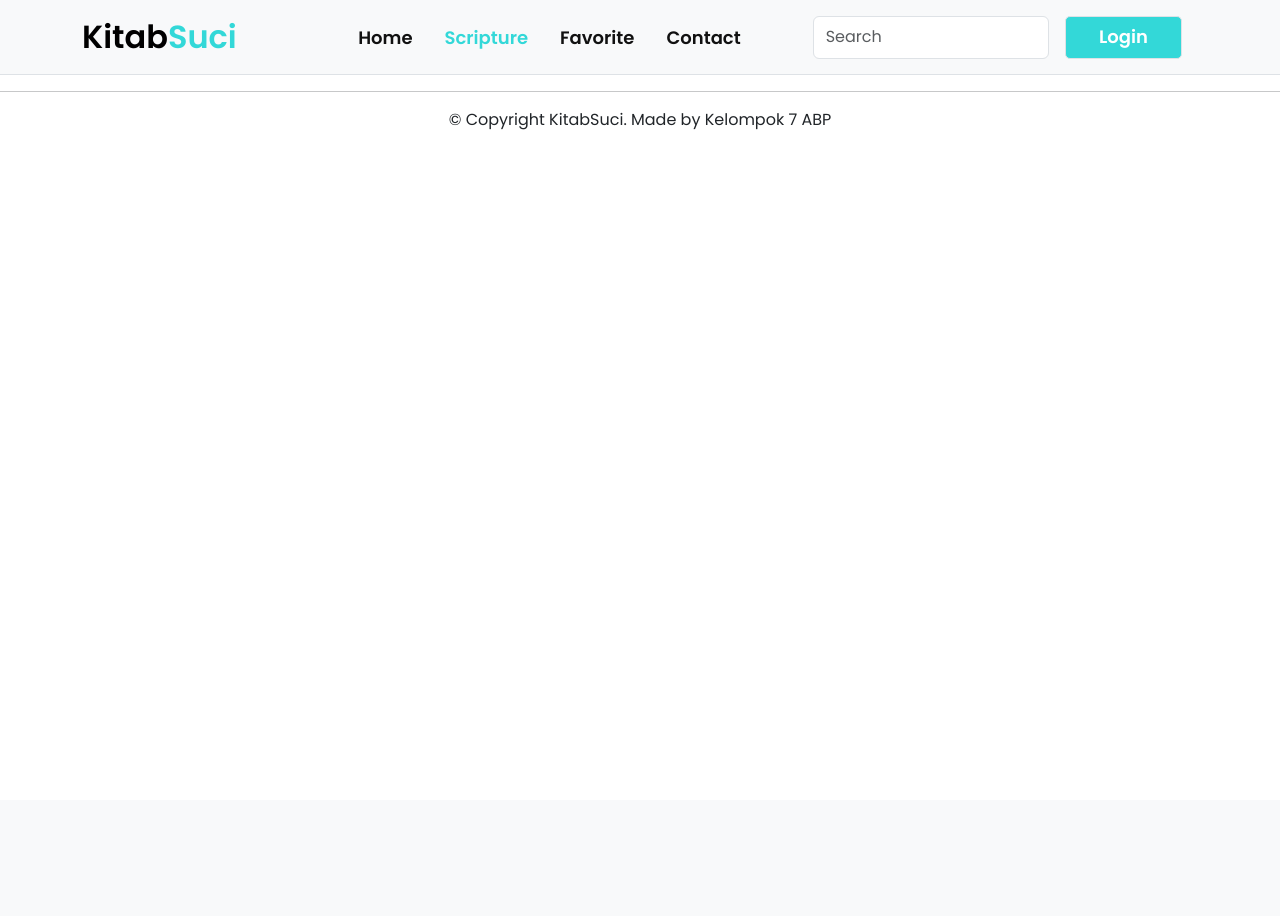
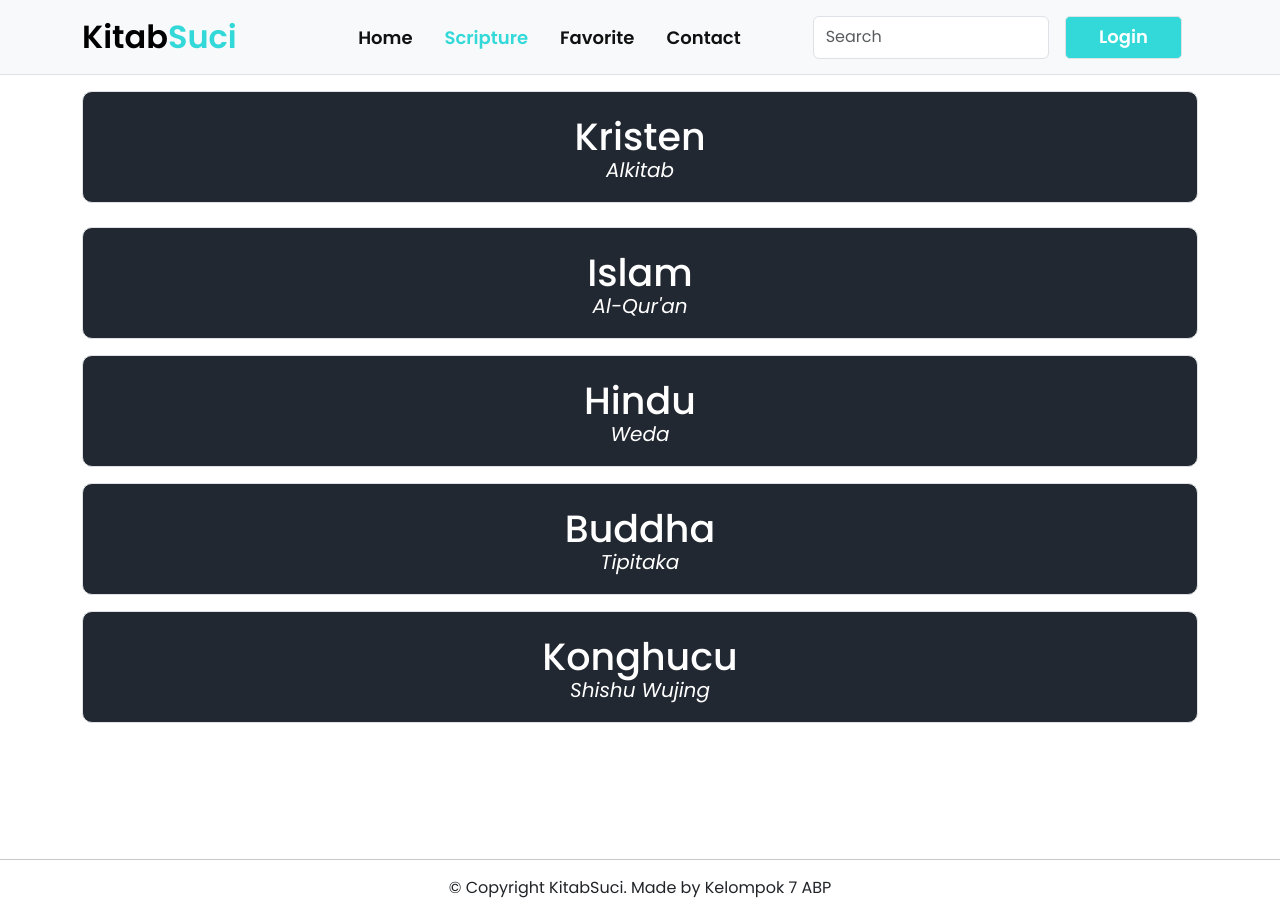
Before and after one commit to velmanharefa/KitabSuciWeb, a Laravel app: page /scripture in a window 1280 px wide. Before the commit the page ends 130 px from the top, so only its background shows below. Run offline with Laravel 10, Linux system fonts and the light colour scheme.

Commit message:
new page scripture
untuk memilih kitab berdasarkan agama

```diff
--- a/resources/views/contact.blade.php
+++ b/resources/views/contact.blade.php
@@ -30,7 +30,7 @@
                 <div class="navbar-nav ms-auto login justify-content-end">
                     <div class="menu d-flex mx-5">
                         <a class="nav-link" id="home-link" href="{{ url('/landingPage') }}">Home</a>
-                        <a class="nav-link" id="scripture-link" href="{{ url('/kitab') }}">Scripture</a>
+                        <a class="nav-link" id="scripture-link" href="{{ url('/scripture') }}">Scripture</a>
                         <a class="nav-link" id="favorite-link" href="{{ url('/favorite') }}">Favorite</a>
                         <a class="nav-link active" id="contact-link" href="{{ url('/contact') }}">Contact</a>
                     </div>
--- a/resources/views/favorite.blade.php
+++ b/resources/views/favorite.blade.php
@@ -30,7 +30,7 @@
                 <div class="navbar-nav ms-auto login justify-content-end">
                     <div class="menu d-flex mx-5">
                         <a class="nav-link" id="home-link" href="{{ url('/landingPage') }}">Home</a>
-                        <a class="nav-link" id="scripture-link" href="{{ url('/kitab') }}">Scripture</a>
+                        <a class="nav-link" id="scripture-link" href="{{ url('/scripture') }}">Scripture</a>
                         <a class="nav-link active" id="favorite-link" href="{{ url('/favorite') }}">Favorite</a>
                         <a class="nav-link" id="contact-link" href="{{ url('/contact') }}">Contact</a>
                     </div>
--- a/resources/views/kitab.blade.php
+++ b/resources/views/kitab.blade.php
@@ -30,7 +30,7 @@
                 <div class="navbar-nav ms-auto login justify-content-end">
                     <div class="menu d-flex mx-5">
                         <a class="nav-link" id="home-link" href="{{ url('/landingPage') }}">Home</a>
-                        <a class="nav-link active" id="scripture-link" href="{{ url('/kitab') }}">Scripture</a>
+                        <a class="nav-link active" id="scripture-link" href="{{ url('/scripture') }}">Scripture</a>
                         <a class="nav-link" id="favorite-link" href="{{ url('/favorite') }}">Favorite</a>
                         <a class="nav-link" id="contact-link" href="{{ url('/contact') }}">Contact</a>
                     </div>
--- a/resources/views/landingPage.blade.php
+++ b/resources/views/landingPage.blade.php
@@ -31,7 +31,7 @@
             <div class="navbar-nav ms-auto login justify-content-end">
                 <div class="menu d-flex mx-5">
                   <a class="nav-link active" id="home-link" href="{{ url('/landingPage') }}">Home</a>
-                  <a class="nav-link" id="scripture-link" href="{{ url('/kitab') }}">Scripture</a>
+                  <a class="nav-link" id="scripture-link" href="{{ url('/scripture') }}">Scripture</a>
                   <a class="nav-link" id="favorite-link" href="{{ url('/favorite') }}">Favorite</a>
                   <a class="nav-link" id="contact-link" href="{{ url('/contact') }}">Contact</a>
                 </div>
--- a/resources/views/scripture.blade.php
+++ b/resources/views/scripture.blade.php
@@ -30,7 +30,7 @@
                 <div class="navbar-nav ms-auto login justify-content-end">
                     <div class="menu d-flex mx-5">
                         <a class="nav-link" id="home-link" href="{{ url('/landingPage') }}">Home</a>
-                        <a class="nav-link active" id="scripture-link" href="{{ url('/kitab') }}">Scripture</a>
+                        <a class="nav-link active" id="scripture-link" href="{{ url('/scripture') }}">Scripture</a>
                         <a class="nav-link" id="favorite-link" href="{{ url('/favorite') }}">Favorite</a>
                         <a class="nav-link" id="contact-link" href="{{ url('/contact') }}">Contact</a>
                     </div>
@@ -45,13 +45,60 @@
     <section class="content">
         <div class="container">
             <div class="row">
-
+                <a href="{{ url('/kitab') }}" style="text-decoration: none;">
+                    <div class="col-sm-12 my-3 d-flex justify-content-center border" style="border-radius:10px; height: 7rem; background-color:#222831; color:#FFFFFF;">
+                        <div class=" d-flex flex-column justify-content-center align-items-center" style="text-align: center;">
+                            <h1 class="m-0" style="font-size: 38px; text-align:center">Kristen</h1>
+                            <p class="m-0" style="font-size: 20px; line-height: 1; text-align:center"><i>Alkitab</i></p>
+                        </div>
+                    </div>
+                </a>
+            </div>
+            <div class="row">
+                <a href="#" style="text-decoration: none;">
+                    <div class="col-sm-12 my-2 d-flex justify-content-center border" style="border-radius:10px; height: 7rem; background-color:#222831; color:#FFFFFF;">
+                        <div class=" d-flex flex-column justify-content-center align-items-center" style="text-align: center;">
+                            <h1 class="m-0" style="font-size: 38px; text-align:center">Islam</h1>
+                            <p class="m-0" style="font-size: 20px; line-height: 1; text-align:center"><i>Al-Qur'an</i></p>
+                        </div>
+                    </div>
+                </a>
+            </div>
+            <div class="row">
+                <a href="#" style="text-decoration: none;">
+                    <div class="col-sm-12 my-2 d-flex justify-content-center border" style="border-radius:10px; height: 7rem; background-color:#222831; color:#FFFFFF;">
+                        <div class=" d-flex flex-column justify-content-center align-items-center" style="text-align: center;">
+                            <h1 class="m-0" style="font-size: 38px; text-align:center">Hindu</h1>
+                            <p class="m-0" style="font-size: 20px; line-height: 1; text-align:center"><i>Weda</i></p>
+                        </div>
+                    </div>
+                </a>
+            </div>
+            <div class="row">
+                <a href="#" style="text-decoration: none;">
+                    <div class="col-sm-12 my-2 d-flex justify-content-center border" style="border-radius:10px; height: 7rem; background-color:#222831; color:#FFFFFF;">
+                        <div class=" d-flex flex-column justify-content-center align-items-center" style="text-align: center;">
+                            <h1 class="m-0" style="font-size: 38px; text-align:center">Buddha</h1>
+                            <p class="m-0" style="font-size: 20px; line-height: 1; text-align:center"><i>Tipitaka</i></p>
+                        </div>
+                    </div>
+                </a>
+            </div>
+            <div class="row">
+                <a href="#" style="text-decoration: none;">
+                    <div class="col-sm-12 my-2 d-flex justify-content-center border" style="border-radius:10px; height: 7rem; background-color:#222831; color:#FFFFFF;">
+                        <div class=" d-flex flex-column justify-content-center align-items-center" style="text-align: center;">
+                            <h1 class="m-0" style="font-size: 38px; text-align:center">Konghucu</h1>
+                            <p class="m-0" style="font-size: 20px; line-height: 1; text-align:center"><i>Shishu Wujing</i></p>
+                        </div>
+                    </div>
+                </a>
             </div>
         </div>
     </section>
 
     <section class="footer">
-        <div class="footer-content">
+        <div class="footer-content" style="margin-top: 8rem">
             <hr />
             <p style="text-align: center">&copy; Copyright KitabSuci. Made by Kelompok 7 ABP</p>
         </div>
```
